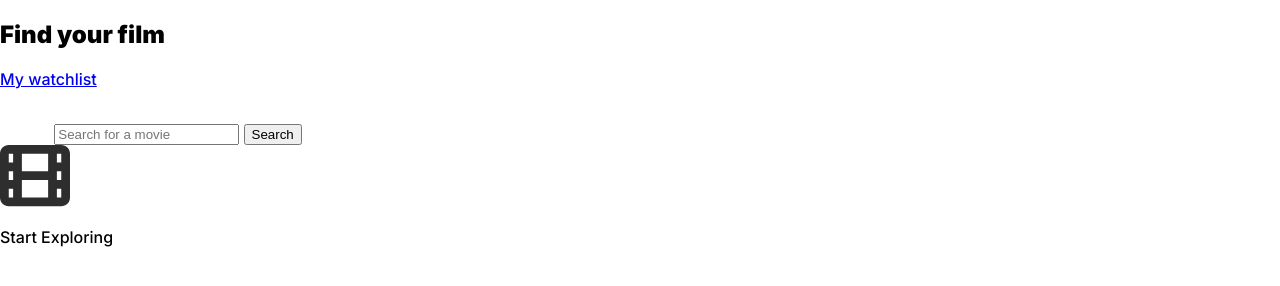
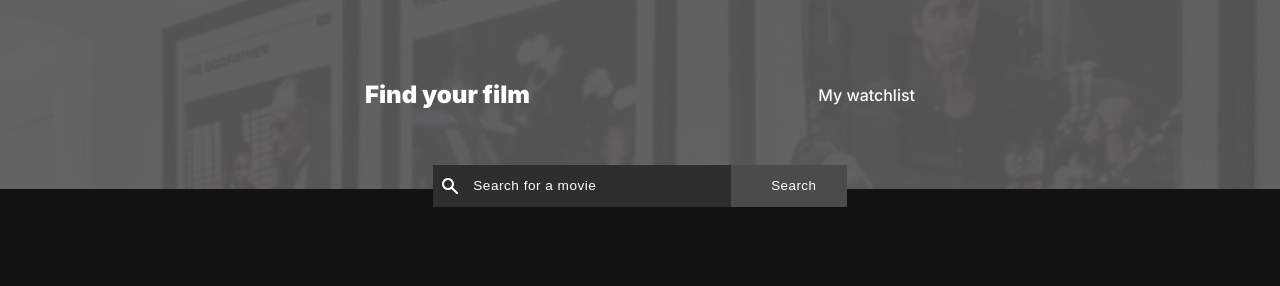
Before and after one commit to jonhayjr/movie-watchlist, a plain HTML site: page index.html in a window 1280 px wide. Drawn offline with Linux system fonts and the light colour scheme.

Commit message:
Added styling for header and searchbar

```diff
--- a/css/styles.css
+++ b/css/styles.css
@@ -1,8 +1,143 @@
+/********************************
+General Styles
+*******************************/
 * {
     box-sizing: border-box;
 }
 
 body {
     margin: 0;
+    padding: 0;
     font-family: 'Inter', sans-serif;
+    font-size: 1rem;
+    color: white;
+    text-align: center;
+    background: #121212;
 }
+
+h1 {
+    margin-top: 0;
+    font-size: 1.5rem;
+    font-weight: 800;
+}
+
+a {
+    color: white;
+    text-decoration: none;
+    font-size: 1rem;
+}
+
+input,
+button {
+    outline: none;
+    border: none;
+}
+
+/********************************
+Layout
+*******************************/
+.container {
+    max-width: 550px;
+    margin: 0 auto;
+}
+
+header {
+    background-image: url(../img/THJJRUhNlEc.jpg);
+    background-blend-mode: color;
+    background-color: rgba(0,0,0, 0.6);
+    background-repeat: no-repeat;
+    background-size: cover;
+    background-position: center;
+    padding: 5em;
+    width: 100%;
+}
+
+nav {
+    display: flex;
+    flex-direction: column;
+    justify-content: center;
+    align-items: center;
+}
+
+/*Searchbar*/
+.searchbar {
+    margin-top: -1.5em;
+    width: 100%;
+    max-width: 462px;
+    position: relative;
+    margin-right: auto;
+    margin-left: auto;
+}
+
+#search-input,
+#search-btn {
+    padding: 1em 3em;
+    display: block;
+}
+
+#search-input {
+    width: 100%;
+    background: #2E2E2F;
+    color: white;
+}
+
+#search-input::placeholder {
+    color: white;
+    font-size: 0.85rem;
+    letter-spacing: 0.5px;
+}
+
+#search-btn {
+    width: 100%;
+    background: #4B4B4B;
+    color: white;
+    letter-spacing: 0.5px;
+}
+
+#search-icon {
+    width: 16px;
+    height: 16px;
+    position: absolute;
+    top: 13px;
+    left: 5px;
+}
+
+/********************************
+Media Queries
+*******************************/
+
+@media screen and (min-width: 675px) {
+    h1 {
+        margin-bottom: 0;
+    }
+
+    nav {
+        justify-content: space-between;
+        flex-direction: row;
+    }
+
+    /*Searchbar*/
+    .searchbar {
+        width: 90%;
+        border-radius: 5px;
+    }
+
+    #search-input,
+    #search-btn {
+    display: inline-block;
+    }
+
+    #search-input {
+        width: 65%;
+    }
+
+    #search-btn {
+        width: 25%;
+        margin-left: -0.5em;
+    }
+
+    #search-icon {
+        left: 33px;
+    }
+
+}
--- a/index.html
+++ b/index.html
@@ -17,16 +17,18 @@
             </nav>
         </div>
     </header>
+    <main>
+        <div class="container">
                 <div class="searchbar">
-        <img src="./img/MagnifyingGlass.svg" alt="Magnifying Glass">
+                    <img src="./img/MagnifyingGlass.svg" alt="Magnifying Glass" id="search-icon">
                     <input type="text" id="search-input" name="search-input" placeholder="Search for a movie">
                     <button id="search-btn" class="btn">Search</button>
                 </div>
-    <main>
             <div class="movie-container">
-            <div class="empty-movies">
+                <!-- <div class="movies-placeholder">
                     <img src="./img/MovieFilm.svg" alt="Film">
                     <p>Start Exploring</p>
+                </div> -->
             </div>
         </div>
     </main>
```
Also changed, not shown: img/THJJRUhNlEc.jpg (added). Lines whose indentation alone changed are shown as unchanged.
